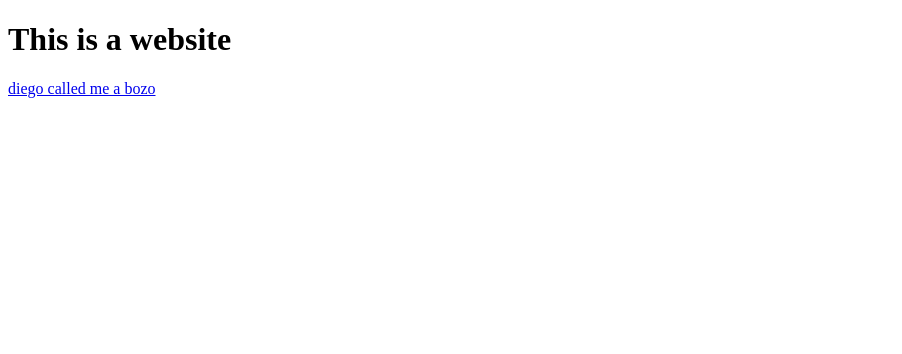
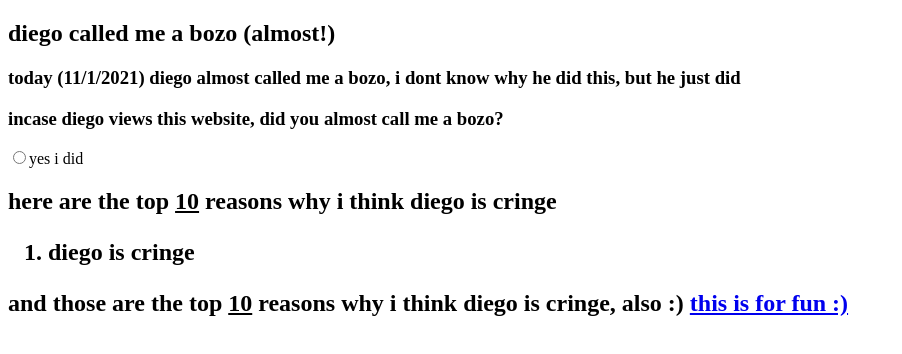
Before and after one commit to miteduk3/diego-called-me-a-bozo, a plain HTML site: page index.html in a window 1280 px wide. Shown: the whole page, without its empty margins (0-902 px from the left). Drawn offline with Linux system fonts and the light colour scheme.

Commit message:
Update index.html

```diff
--- a/index.html
+++ b/index.html
@@ -1,5 +1,19 @@
 <!doctype html>
 <html>
-	<h1>This is a website</h1>
-	<p><a href="diego-called-me-a-bozo.html">diego called me a bozo</a>
+<head>
+<meta charset="utf-8">
+<title>diego called me bozo</title>
+</head>
+<h2>diego called me a bozo (almost!)</h2>
+	<h3>today (11/1/2021) diego almost called me a bozo, i dont know why he did this, but he just did</h3>
+	<h3>incase diego views this website, did you almost call me a bozo?</h3>
+	<label for="yes"><input id="yes" type="radio" name="question" value="yes i did">yes i did</label>
+	<h2>here are the top <u>10</u> reasons why i think diego is cringe
+		<ol>
+			<li>diego is cringe</li>
+		</ol>
+		<h2>and those are the top <u>10</u> reasons why i think diego is cringe, also :)
+			<a href="https://www.youtube.com/watch?v=dQw4w9WgXcQ&ab">this is for fun :)</a>
+<body>
+</body>
 </html>
```
